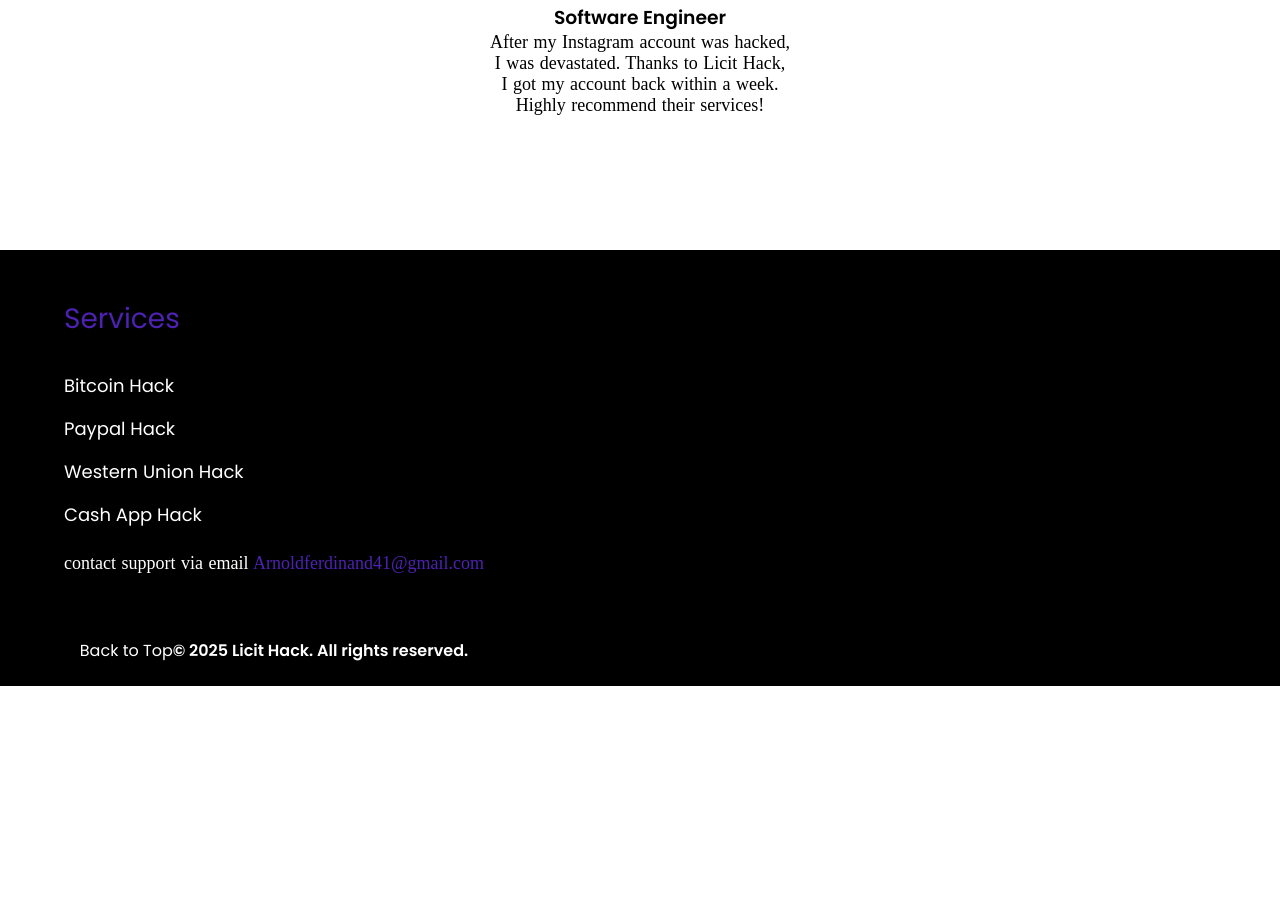
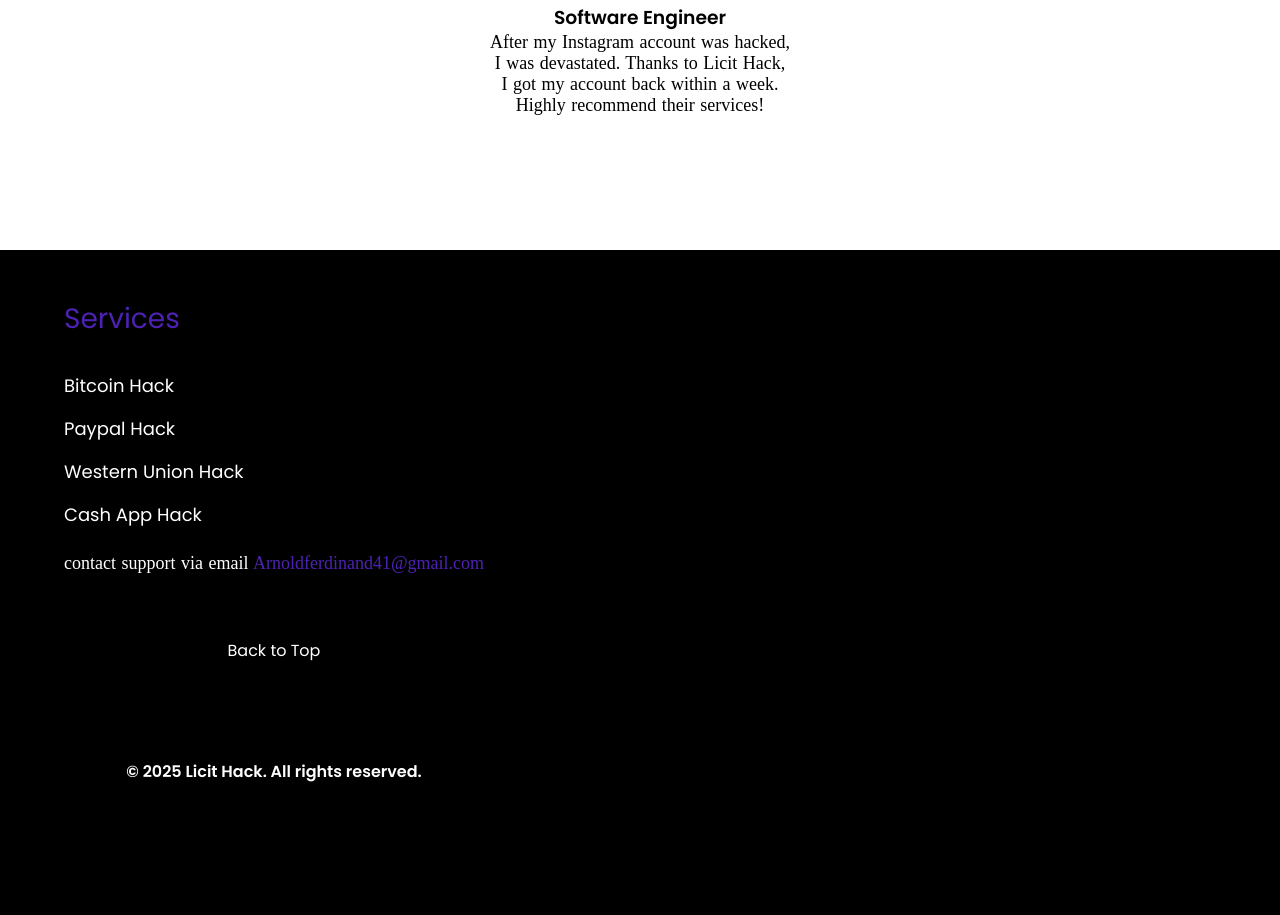
Before and after one commit to kingsfavy/licit, a website: page index.html in a window 1280 px wide. Shown: the part 7757-8672 px from the top of the page. Before the commit the page ends 8443 px from the top, so only its background shows below. Drawn offline with Linux system fonts and the light colour scheme; no server answers.

Commit message:
Update index.html

```diff
--- a/index.html
+++ b/index.html
@@ -676,7 +676,6 @@
 <div class="major-space"></div>
 
 <div class="main-container">
-    <div>
 <p onclick="window.location.href='#top';">Back to Top</p>
 </div>
 
@@ -684,15 +683,15 @@
 <div class="major-space"></div>
 <div class="major-space"></div>
 
-
+<div class="main-container">
 <strong><p>&copy;  <span id="year"></span> Licit Hack. All rights reserved.</p></strong>
 </div>
-</div>
 
-<div class="major-space mobile"></div>
-<div class="major-space mobile"></div>
-<div class="major-space mobile"></div>
-<div class="major-space desktop"></div>
+
+<div class="major-space"></div>
+<div class="major-space"></div>
+<div class="major-space"></div>
+<div class="major-space"></div>
 </div>
 </div>
 </div>
```
